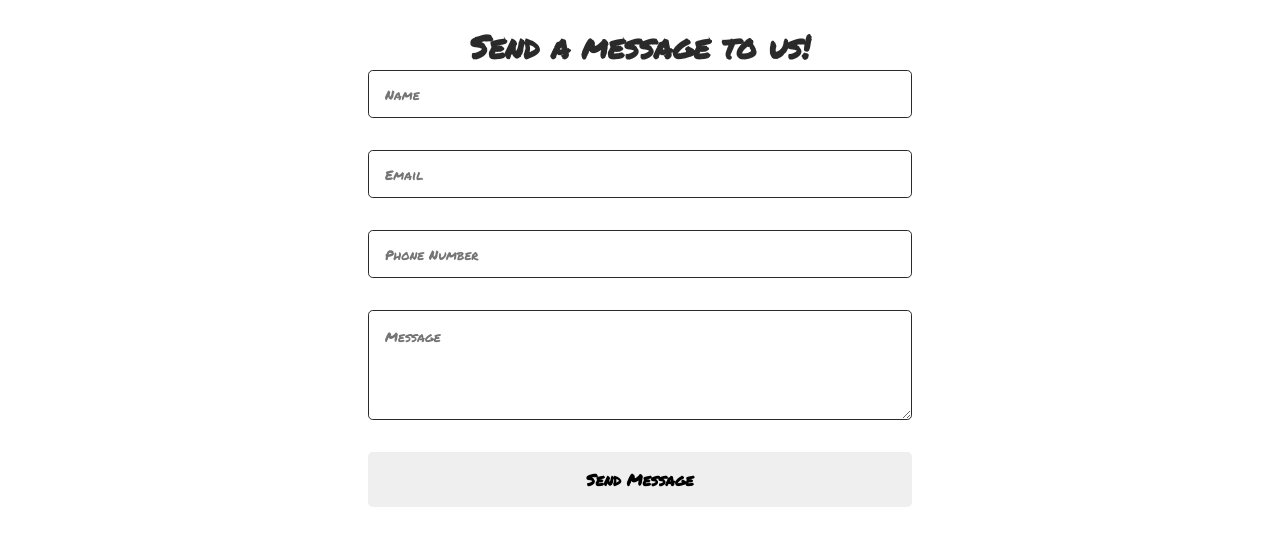
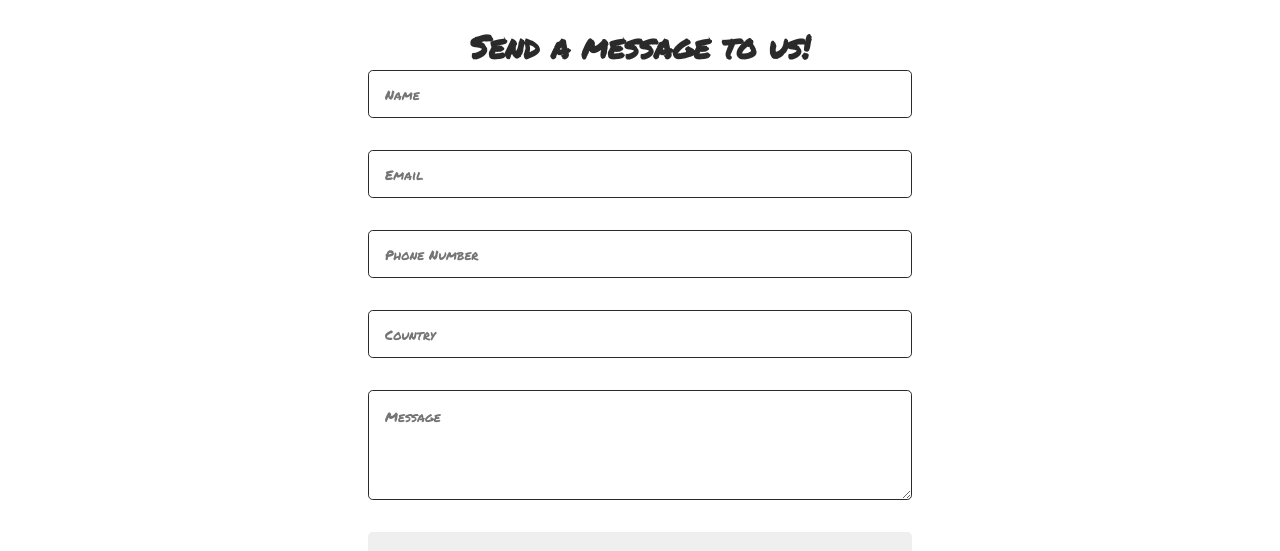
Before and after one commit to VariTester/amazonnhc, a React (Create React App) app: page /contactUs in a window 1280 px wide. Shown: the part 601-1152 px from the top of the page. Built offline with nearby package versions, Linux system fonts and the light colour scheme.

Commit message:
sinvalidacion

```diff
--- a/package.json
+++ b/package.json
@@ -3,11 +3,13 @@
   "version": "0.1.0",
   "private": true,
   "dependencies": {
+    "@emailjs/browser": "^4.1.0",
     "@testing-library/jest-dom": "^5.17.0",
     "@testing-library/react": "^13.4.0",
     "@testing-library/user-event": "^13.5.0",
     "react": "^18.2.0",
     "react-dom": "^18.2.0",
+    "react-hook-form": "^7.50.1",
     "react-router-dom": "^6.21.3",
     "react-scripts": "5.0.1",
     "web-vitals": "^2.1.4"
--- a/src/components/ContactForm.js
+++ b/src/components/ContactForm.js
@@ -1,17 +1,52 @@
-import "./ContactFormStyles.css"
+import "./ContactFormStyles.css";
+import React, {useRef} from "react";
+import emailjs from '@emailjs/browser';
+// import { useForm } from "react-hook-form";
 
 function ContactForm(){
+
+    // const {register, handleSubmit} = useForm();
+    const form = useRef();
+
+  const sendEmail = (e) => {
+    e.preventDefault();
+
+    emailjs
+      .sendForm('service_sscuyur', 'template_567amfp', form.current, {
+        publicKey: 'RDaj7IbvCZ2gAJhjL',
+      })
+      .then(
+        () => {
+          console.log('SUCCESS!');
+        },
+        (error) => {
+          console.log('FAILED...', error.text);
+        },
+      );
+  };
+
     return(
         <div className="form-container">
             <h1>Send a message to us!</h1>
-            <form>
-                <input placeholder="Name"/>
-                <input placeholder="Email"/>
-                <input placeholder="Phone Number"/>
-                <textarea placeholder="Message" rows="4"/>
+            <form ref={form} onSubmit={sendEmail}>
+                <input placeholder="Name" type="text" name="user_name"/>
+                <input placeholder="Email" type="email" name="user_email"/>
+                <input placeholder="Phone Number" type="number" name="user_phone"/>
+                <input placeholder="Country" type="text" name="user_country"/>
+                <textarea placeholder="Message" name="message" rows="4"/>
                 <button>Send Message</button>
             </form>
         </div>
+
+    //     <form ref={form} onSubmit={sendEmail}>
+    //     <label>Name</label>
+    //     <input type="text" name="user_name" />
+    //     <label>Email</label>
+    //     <input type="email" name="user_email" />
+    //     <label>Message</label>
+    //     <textarea name="message" />
+    //     <input type="submit" value="Send" />
+    //   </form>
     )
 }
 
--- a/src/routes/Home.js
+++ b/src/routes/Home.js
@@ -13,7 +13,7 @@ function Home (){
             cName = "hero"
             // heroImg = "https://images.unsplash.com/photo-1610413341456-e283a1c6026f?q=80&w=1974&auto=format&fit=crop&ixlib=rb-4.0.3&ixid=M3wxMjA3fDB8MHxwaG90by1wYWdlfHx8fGVufDB8fHx8fA%3D%3D"
             heroImg = {HomeImage}
-            title = "Transform your life, find peace"
+            title = "Newest arrival in the Peruvian"
             text = "Choose Your Favourite Retreat"
             buttonText = "Retreat Plans"
             url = "/ayahuascaRetreats"
```
Also changed, not shown: 1 other file (tests, documents, lock files or other folders).
